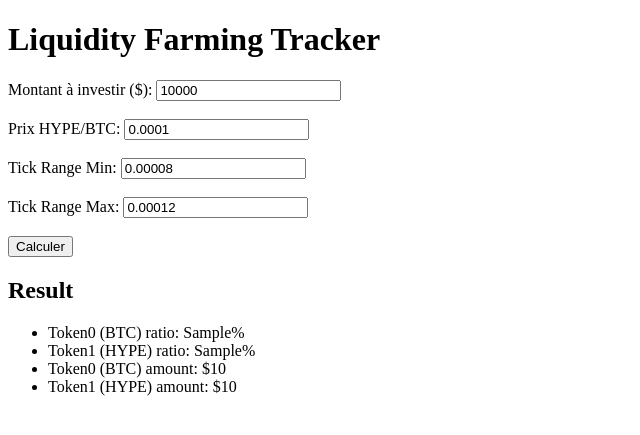
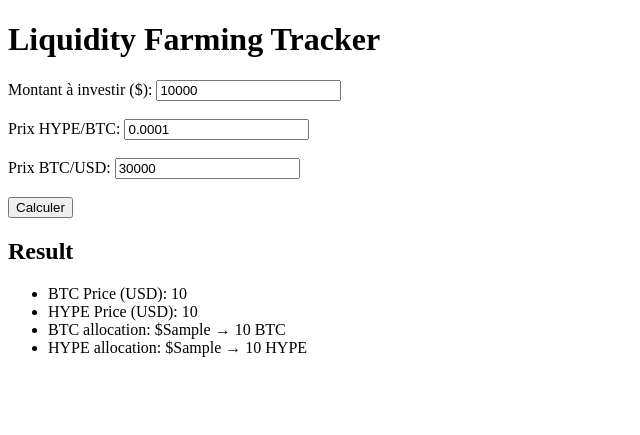
Before and after one commit to tristanraison/liquidity_farming_tracker, a Flask app: template app/templates/index.html in a window 1280 px wide. Shown: the top 435 px of the page, without its empty margins (0-640 px from the left). Run offline with Flask 3, Linux system fonts and the light colour scheme; the template is opened without the code that fills it: most values are stand-ins (such as "Sample title", 1, 10 or a date in 2020).

Commit message:
Implement 50/50 USD-based token allocation with manual BTC and HYPE prices

```diff
--- a/app/templates/index.html
+++ b/app/templates/index.html
@@ -14,11 +14,8 @@
         <label>Prix HYPE/BTC:</label>
         <input type="number" name="price" step="0.0000001" required value="0.0001"><br><br>
 
-    <label>Tick Range Min:</label>
-    <input type="number" name="tick_min" step="0.0000001" required value="0.00008"><br><br>
-
-    <label>Tick Range Max:</label>
-    <input type="number" name="tick_max" step="0.0000001" required value="0.00012"><br><br>
+        <label>Prix BTC/USD:</label>
+        <input type="number" name="price_btc_usd" step="0.01" required value="30000"><br><br>
 
         <button type="submit">Calculer</button>
     </form>
@@ -30,14 +27,15 @@
     {% else %}
     <h2>Result</h2>
     <ul>
-        <li>Token0 (BTC) ratio: {{ result.token0_ratio }}%</li>
-        <li>Token1 (HYPE) ratio: {{ result.token1_ratio }}%</li>
-        <li>Token0 (BTC) amount: ${{ result.token0_amount }}</li>
-        <li>Token1 (HYPE) amount: ${{ result.token1_amount }}</li>
+        <li>BTC Price (USD): {{ result.price_btc_usd }}</li>
+        <li>HYPE Price (USD): {{ result.price_hype_usd }}</li>
+        <li>BTC allocation: ${{ result.btc_usd }} → {{ result.btc_qty }} BTC</li>
+        <li>HYPE allocation: ${{ result.hype_usd }} → {{ result.hype_qty }} HYPE</li>
     </ul>
     {% endif %}
     {% endif %}
 
+
 </body>
 
 </html>
```
Also changed, not shown: app/routes.py (+9 -19 lines), app/services/calculator.py (+20 -25 lines). Lines whose indentation alone changed are shown as unchanged.
